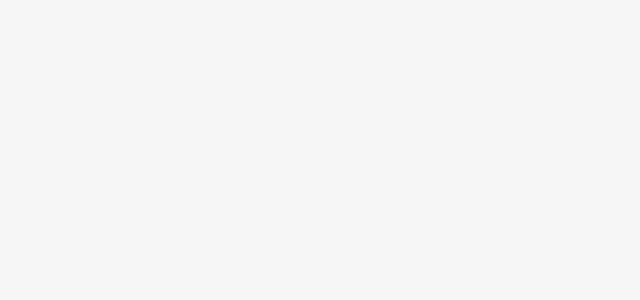
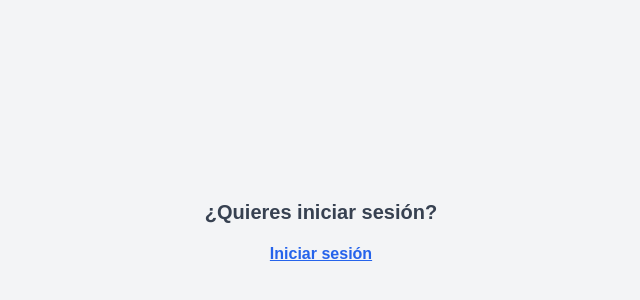
Before and after one commit to cliffdaniel/app-asdeporte-login, a Next.js app: page / in a window 1280 px wide. Shown: the part 168-468 px from the top of the page, without its empty margins (319-959 px from the left). Built offline with nearby package versions, Linux system fonts and the light colour scheme.

Commit message:
feat: add favicon, improve homepage

```diff
--- a/src/app/layout.tsx
+++ b/src/app/layout.tsx
@@ -16,6 +16,9 @@ const geistMono = localFont({
 export const metadata: Metadata = {
     title: 'Login App',
     description: 'Login App',
+    icons: {
+        icon: '/favicon.png',
+    },
 };
 
 export default function RootLayout({
--- a/src/app/page.tsx
+++ b/src/app/page.tsx
@@ -1,7 +1,20 @@
 import React from 'react';
+import Link from 'next/link';
 
-const page = () => {
-    return <div>page</div>;
+const Page = () => {
+    return (
+        <div className="flex flex-col items-center justify-center h-screen bg-gray-100">
+            <p className="text-xl font-semibold text-gray-700 mb-4">
+                ¿Quieres iniciar sesión?
+            </p>
+            <Link
+                href="/login"
+                className="text-blue-600 hover:text-blue-800 font-bold underline"
+            >
+                Iniciar sesión
+            </Link>
+        </div>
+    );
 };
 
-export default page;
+export default Page;
```
Also changed, not shown: public/favicon.png (added).
